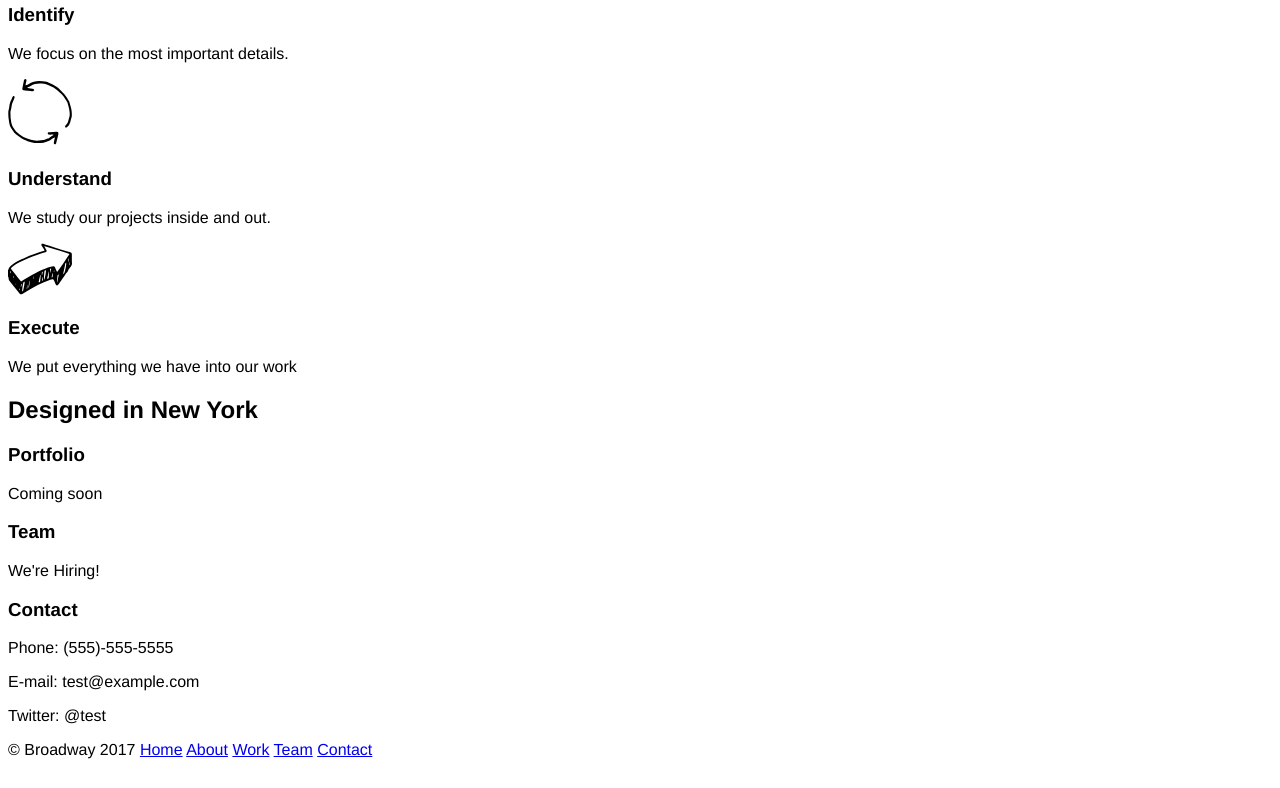
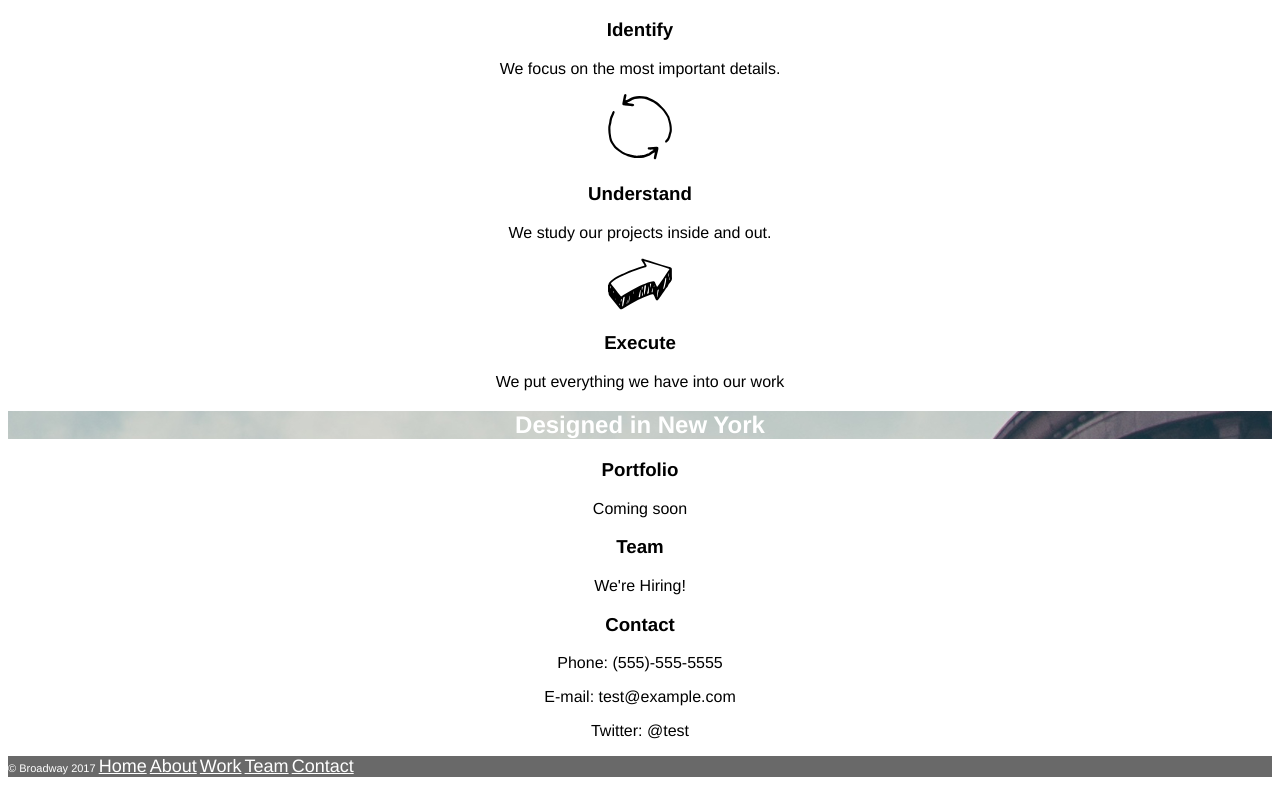
Before and after one commit to tcarisch/Broadway, a plain HTML site: page index.html in a window 1280 px wide. Shown: the part 355-1143 px from the top of the page. Drawn offline with Linux system fonts and the light colour scheme.

Commit message:
Fixed centering, font-size, text color

```diff
--- a/index.html
+++ b/index.html
@@ -31,7 +31,7 @@
         <p>We put everything we have into our work</p>
       </div>
     </div>
-    <div class flatiron id="designed">
+    <div class="flatiron" id="designed">
       <h2>Designed in New York</h2>
     </div>
     <div id="work">
@@ -48,14 +48,15 @@
       <p>E-mail: test@example.com</p>
       <p>Twitter: @test</p>
     </div>
-    <div id="footer">
+    <div class="footer">
       <p>© Broadway 2017
         <a class="btn-nav" href="#">Home</a>
         <a class="btn-nav" href="#">About</a>
         <a class="btn-nav" href="#work">Work</a>
         <a class="btn-nav" href="#team">Team</a>
         <a class="btn-nav" href="#contact">Contact</a>
-
+      </p>
+    </div>
 
 
 
--- a/resources/css/style.css
+++ b/resources/css/style.css
@@ -4,7 +4,21 @@
 {
   text-align: center;
   background-image: url(../images/the-flatiron-building.png);
+  color:white;
 }
-
-#footer
-{text-align: left;}
+#process, #work, #team, #contact
+{
+  text-align: center
+}
+.sections, .btn-nav
+{
+  color:white;
+  font-size: 18px;
+}
+.footer
+{
+  color: white;
+  font-size: 11px;
+  text-align: left;
+  background-color: dimgray;
+}
```
